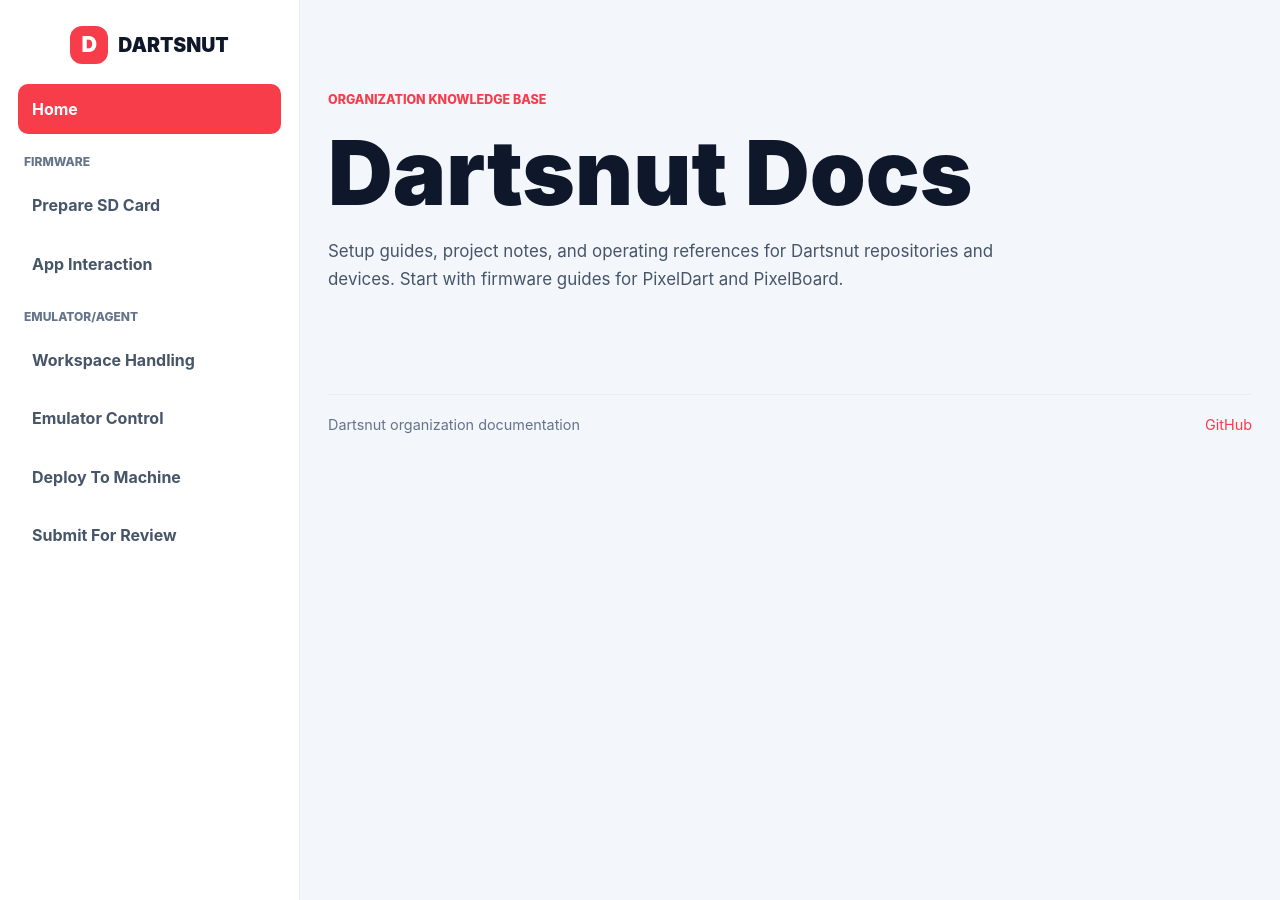
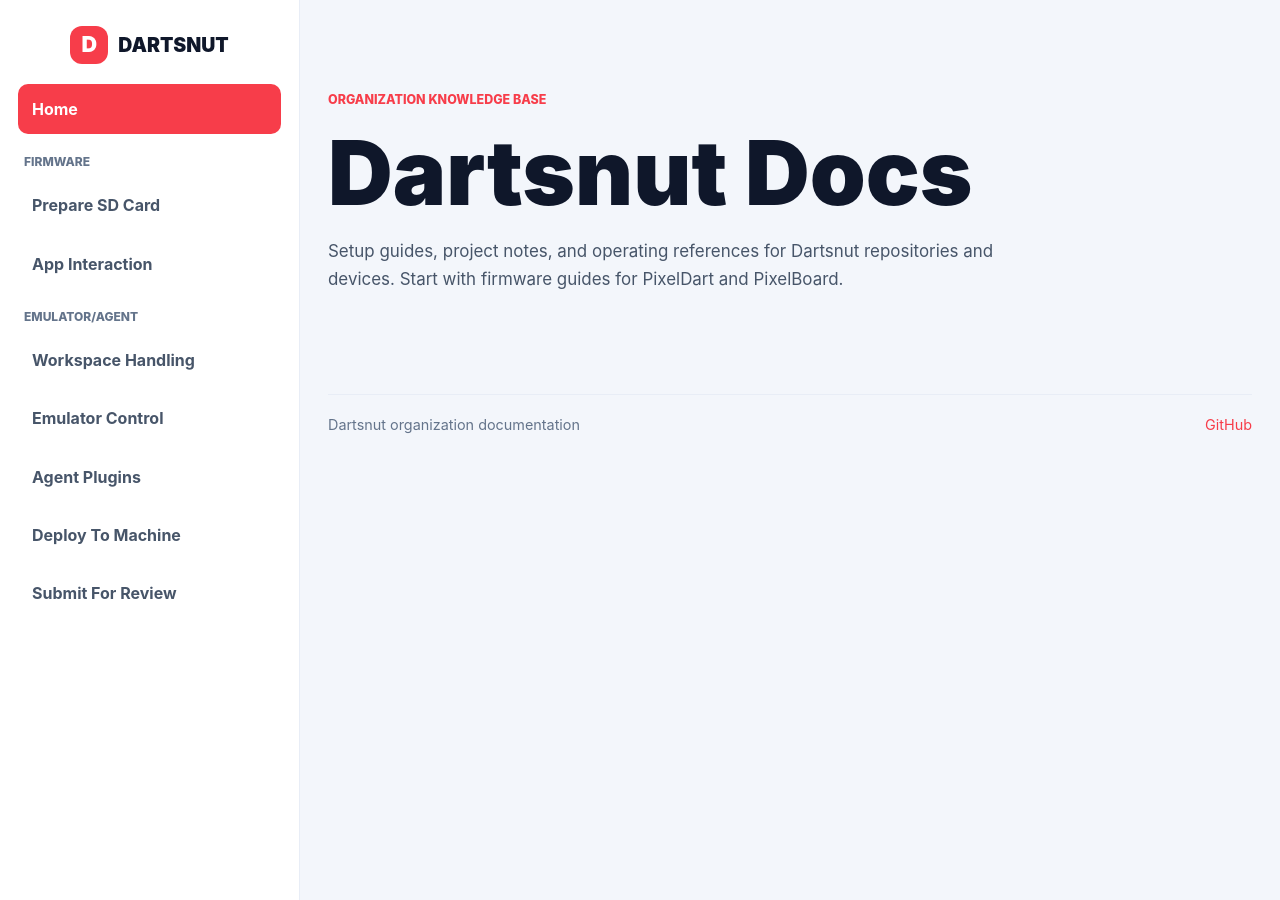
Before and after one commit to Dartsnut/docs, a Jekyll site: the page built from index.md, in a window 1280 px wide. Built offline with Jekyll 4.4.1, drawn with Linux system fonts in a browser that asks for light colours.

Commit message:
Add agent plugins to docs navigation

```diff
--- a/_layouts/default.html
+++ b/_layouts/default.html
@@ -25,6 +25,7 @@
           <span class="nav-section">Emulator/Agent</span>
           <a class="{% if page.url contains '/emulator-agent/workspace-handling/' %}active{% endif %}" href="{{ '/emulator-agent/workspace-handling/' | relative_url }}">Workspace Handling</a>
           <a class="{% if page.url contains '/emulator-agent/emulator-control/' %}active{% endif %}" href="{{ '/emulator-agent/emulator-control/' | relative_url }}">Emulator Control</a>
+          <a class="{% if page.url contains '/emulator-agent/agent-plugins/' %}active{% endif %}" href="{{ '/emulator-agent/agent-plugins/' | relative_url }}">Agent Plugins</a>
           <a class="{% if page.url contains '/emulator-agent/deploy-to-machine/' %}active{% endif %}" href="{{ '/emulator-agent/deploy-to-machine/' | relative_url }}">Deploy To Machine</a>
           <a class="{% if page.url contains '/emulator-agent/submit-for-review/' %}active{% endif %}" href="{{ '/emulator-agent/submit-for-review/' | relative_url }}">Submit For Review</a>
         </nav>
```
